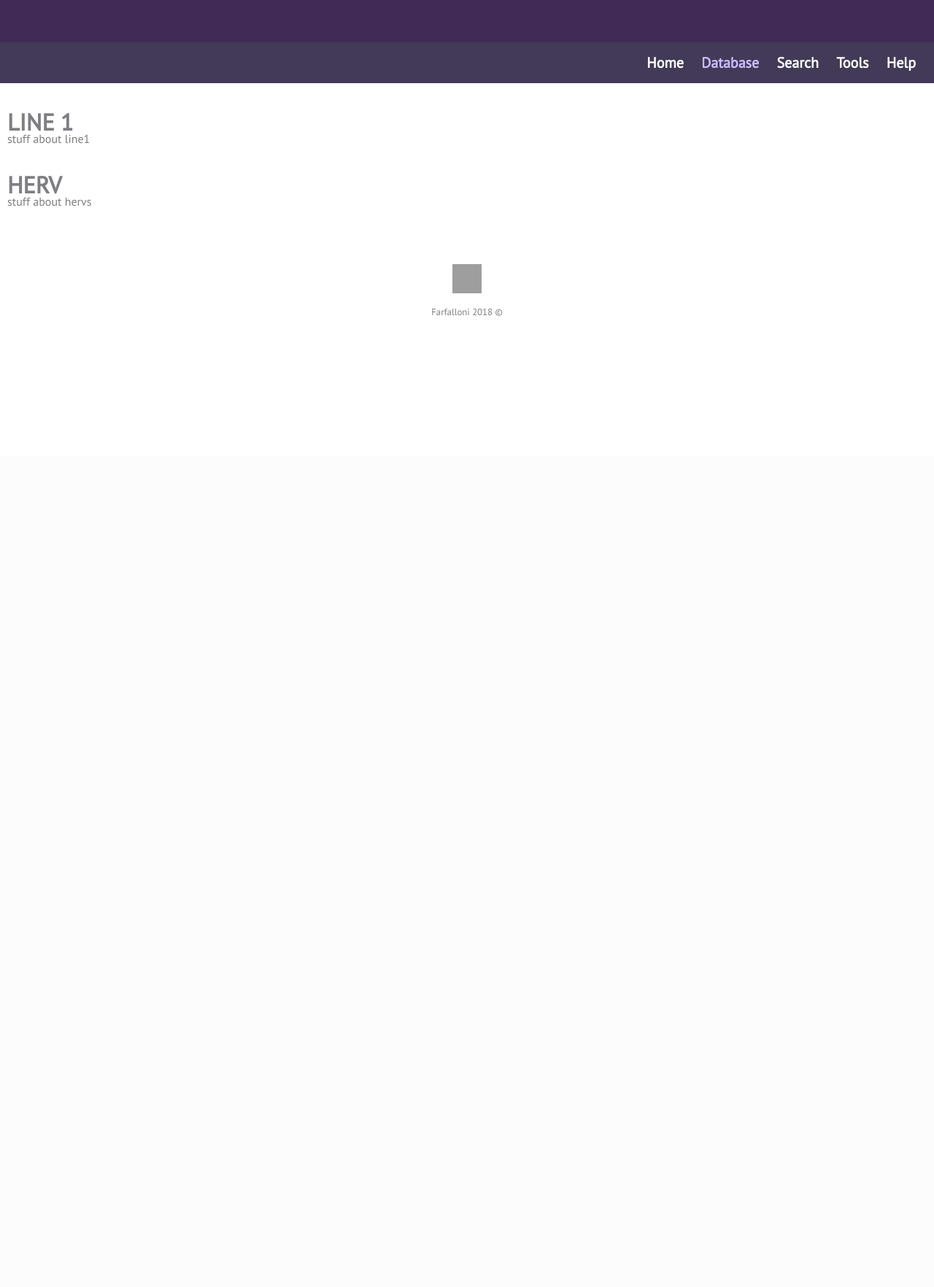
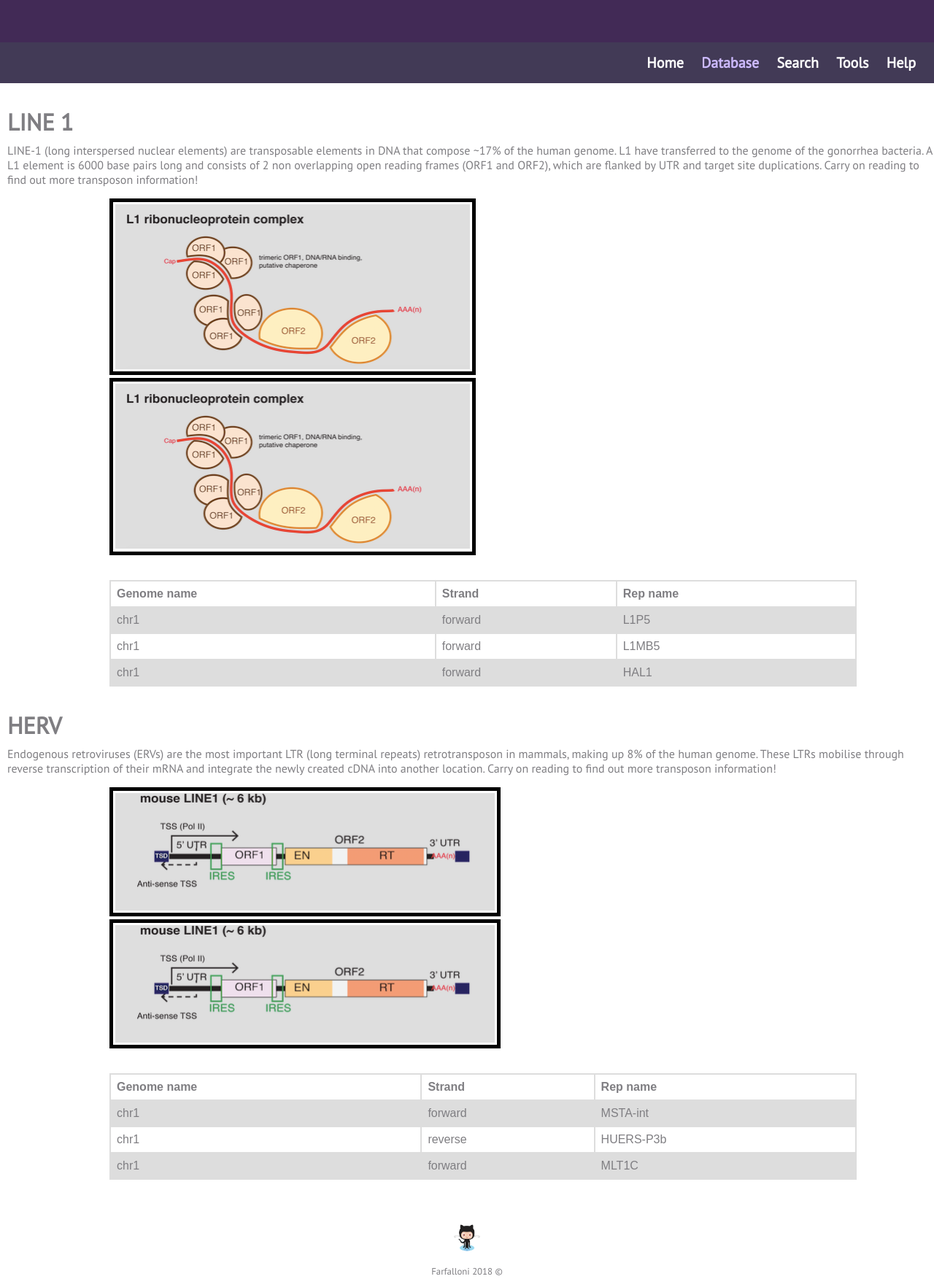
Before and after one commit to eagomezc/Retrotransposon_app, a Flask app: page /database.html in a window 1280 px wide. Shown: the part 176-1940 px from the top of the page at 73% size. Before the commit the page ends 609 px from the top, so only its background shows below. Run offline with Flask 2, Linux system fonts and the light colour scheme; grey boxes are pictures that could not be loaded.

Commit message:
updated css/html files

```diff
--- a/static/main.css
+++ b/static/main.css
@@ -85,7 +85,8 @@ HOME FAMILIES PAGE
   font-size: 2.1em;
   padding-bottom: 10px;
   border: 5px solid grey;
-  margin: 30px 250px;
+  margin: 150px 150px;
+  margin-bottom: -10px;
 }
 
 /*****
@@ -104,8 +105,85 @@ DATABASE PAGE
   text-align: left;
   font-size: 2em ;
   margin-left: 10px;
+  padding-bottom: 0.5em;
 }
 
+
+.l1-pic {
+  margin-left: 150px;
+  padding: 0.2em;
+  border: 5px solid black;
+}
+
+/*****
+TABLE
+*****/
+
+table {
+  margin-top: 30px;
+  margin-left: 150px;
+  padding: 0 50px 0 50px;
+}
+
+table {
+    font-family: arial, sans-serif;
+    border-collapse: collapse;
+    width: 80%;
+}
+
+td, th {
+    border: 2px solid #dddddd;
+    text-align: left;
+    padding: 8px;
+}
+
+tr:nth-child(even) {
+    background-color: #dddddd;
+}
+
+
+/*****
+SEARCH PAGE
+*****/
+
+
+input[type=text] {
+  margin-left: 30px;
+  width: 130px;
+  box-sizing: border-box;
+  border: 2px solid #ccc;
+  border-radius: 4px;
+  font-size: 16px;
+  background-color: white;
+  background-image: url('searchicon.png');
+  background-position: 10px 10px;
+  background-repeat: no-repeat;
+  padding: 12px 20px 12px 40px;
+  -webkit-transition: width 0.4s ease-in-out;
+  transition: width 0.4s ease-in-out;
+}
+
+input[type=text]:focus {
+    width: 70%;
+}
+
+
+.search-form {
+  padding-left: 30px;
+}
+
+
+/*****
+TOOLS PAGE
+*****/
+
+input[type=file] {
+  padding-left: 30px;
+}
+
+.upload-form {
+  padding-left: 30px;
+}
 
 
 /*****
@@ -115,7 +193,7 @@ HELP PAGE
 
 .group-pic {
   display:block;
-  max-width: 700px;
+  max-width: 500px;
   margin-left: auto;
   margin-right: auto;
   border-radius: 50%;
--- a/templates/database.html
+++ b/templates/database.html
@@ -20,6 +20,7 @@
           <li><a href="database.html" class="selected">Database</a></li>
           <li><a href="search.html">Search</a></li>
           <li><a href="tools.html">Tools</a></li>
+<!--          <li><a href="results.html">Results</a></li>-->
           <li><a href="help.html">Help</a></li>
         </ul>
       </nav>
@@ -27,9 +28,62 @@
 
     <div id="elements">
       <h3>LINE 1</h3>
-      <p>stuff about line1</p>
+      <p>LINE-1 (long interspersed nuclear elements) are transposable elements in DNA that compose ~17% of the human genome. L1 have transferred to the genome of the gonorrhea bacteria. A L1 element is 6000 base pairs long and consists of 2 non overlapping open reading frames (ORF1 and ORF2), which are flanked by UTR and target site duplications.
+        Carry on reading to find out more transposon information!</p>
+      <img src="img/line1-ribosome.png" alt="Line-1 ribosome" class="l1-pic">
+      <img src="img/line1-ribosome.png" alt="Line-1 ribosome" class="l1-pic">
+
+      <table>
+  <tr>
+    <th>Genome name</th>
+    <th>Strand</th>
+    <th>Rep name</th>
+  </tr>
+  <tr>
+    <td>chr1</td>
+    <td>forward</td>
+    <td>L1P5</td>
+  </tr>
+  <tr>
+    <td>chr1</td>
+    <td>forward</td>
+    <td>L1MB5</td>
+  </tr>
+  <tr>
+    <td>chr1</td>
+    <td>forward</td>
+    <td>HAL1</td>
+  </tr>
+</table>
+
       <h3>HERV</h3>
-      <p>stuff about hervs</p>
+      <p>Endogenous retroviruses (ERVs) are the most important LTR (long terminal repeats) retrotransposon in mammals, making up 8% of the human genome. These LTRs mobilise through reverse transcription of their mRNA and integrate the newly created cDNA into another location.
+        Carry on reading to find out more transposon information!</p>
+      <img src="img/line-1.png" alt="Line-1 location " class="l1-pic">
+      <img src="img/line-1.png" alt="Line-1 location" class="l1-pic">
+
+      <table>
+  <tr>
+    <th>Genome name</th>
+    <th>Strand</th>
+    <th>Rep name</th>
+  </tr>
+  <tr>
+    <td>chr1</td>
+    <td>forward</td>
+    <td>MSTA-int</td>
+  </tr>
+  <tr>
+    <td>chr1</td>
+    <td>reverse</td>
+    <td>HUERS-P3b</td>
+  </tr>
+  <tr>
+    <td>chr1</td>
+    <td>forward</td>
+    <td>MLT1C</td>
+  </tr>
+</table>
     </div>
 
 
--- a/templates/help.html
+++ b/templates/help.html
@@ -40,7 +40,7 @@
       </section>
     </div>
       <footer>
-        <a href="https://github.com/marouaakkari/Farfalloni"><img src="img/github_icon.png" alt="Github logo" class="social-icon"></a>
+        <a href="https://github.com/eagomezc/Farfalloni"><img src="img/github_icon.png" alt="Github logo" class="social-icon"></a>
         <p>Farfalloni 2018 &copy;</p>
       </footer>
 
--- a/templates/index.html
+++ b/templates/index.html
@@ -20,6 +20,7 @@
           <li><a href="database.html">Database</a></li>
           <li><a href="search.html">Search</a></li>
           <li><a href="tools.html">Tools</a></li>
+<!--          <li><a href="results.html">Results</a></li>-->
           <li><a href="help.html">Help</a></li>
         </ul>
       </nav>
```
Also changed, not shown: static/responsive.css (added, +66 -0 lines), templates/search.html (+7 -0 lines), templates/tools.html (+7 -0 lines), img/DNA_Overview-es.jpg (added), img/github_icon.png (added), img/line-1.png (added), img/line1-ribosome.png (added), img/mail.png (added), img/octocat.png (added), img/phone.png (added), img/speech-bubbles.png (added), static/normalize.css, 1 other file.
